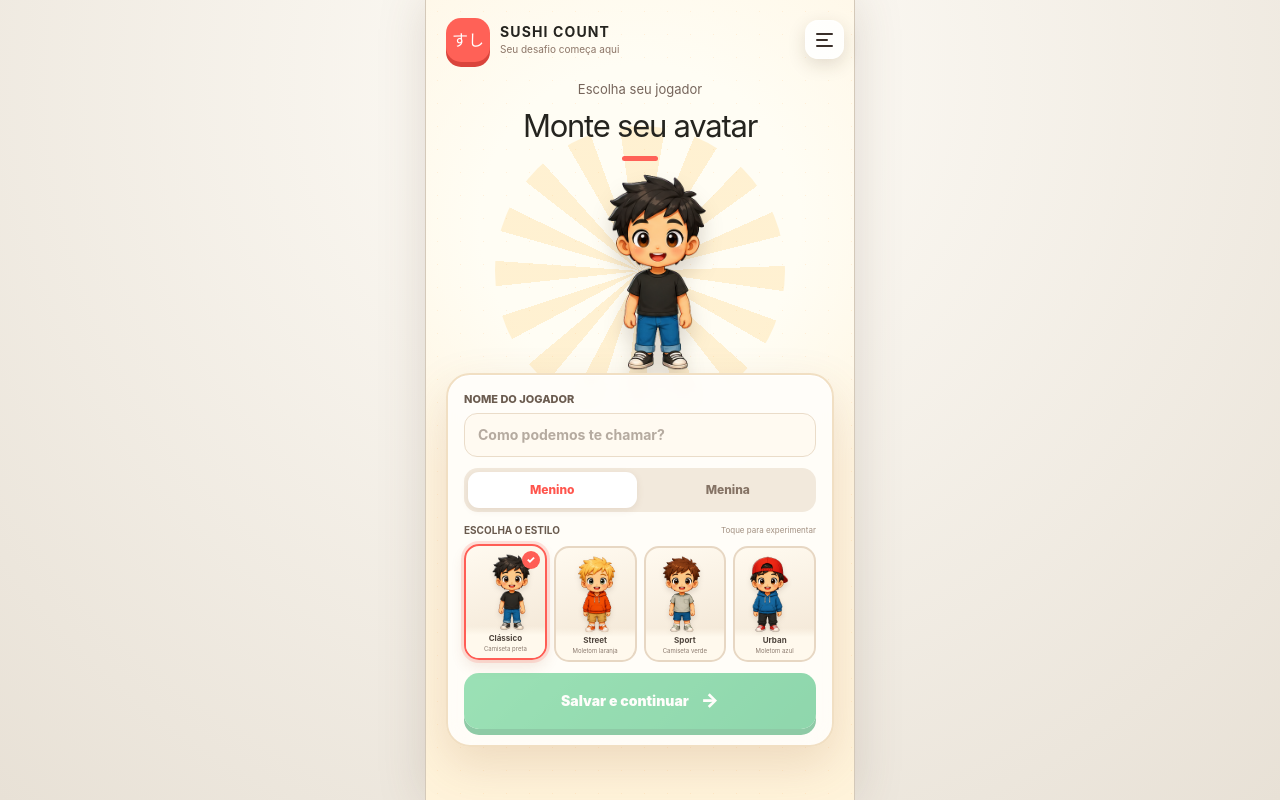
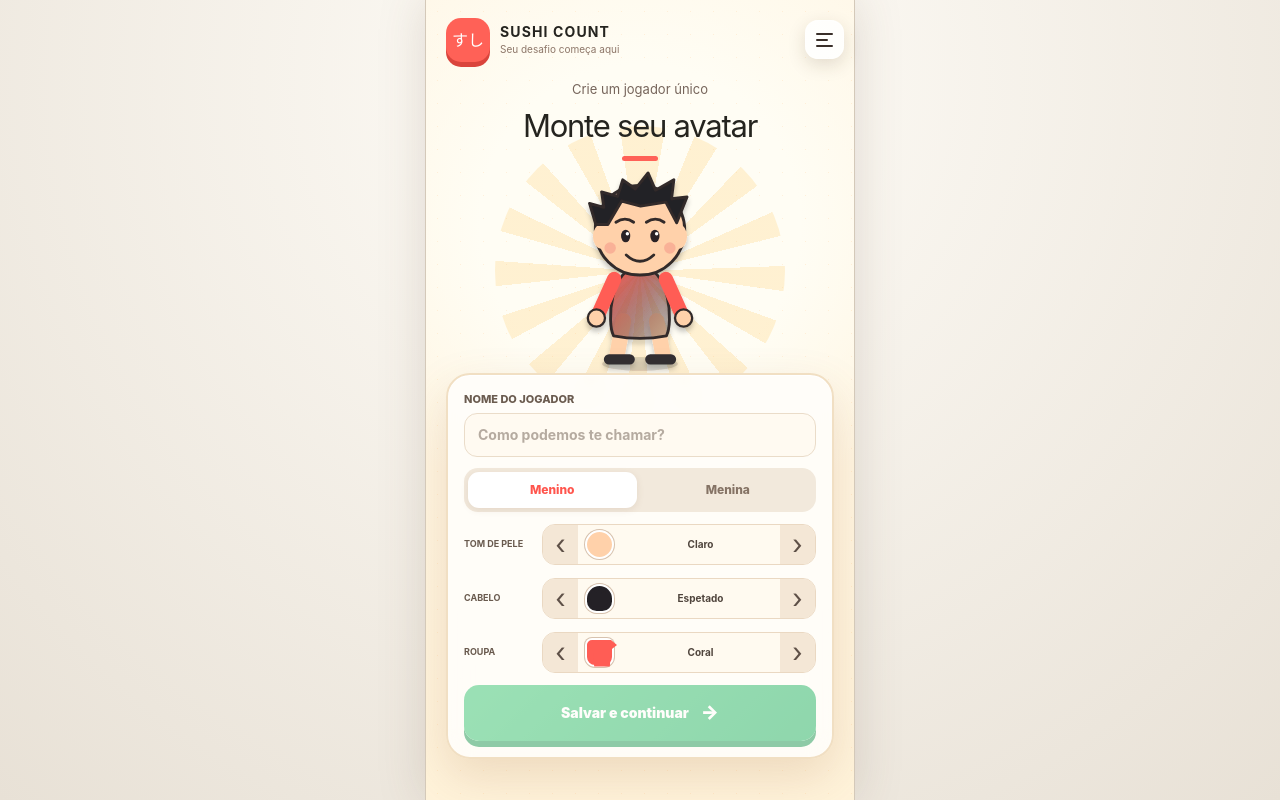
Before and after one commit to guilhermeczz/sushi-game, a React (Vite) app: page / in a window 1280 px wide. Built offline with nearby package versions, Linux system fonts and the light colour scheme.

Commit message:
feat: cria avatar modular com seletores por setas

```diff
--- a/src/App.jsx
+++ b/src/App.jsx
@@ -8,7 +8,7 @@ import SideMenu from './components/SideMenu'
 
 const AVATAR_KEY = 'sushi-count-avatar'
 const GAME_KEY = 'sushi-count-game'
-const defaultAvatar = { name: '', gender: 'boy', character: 0 }
+const defaultAvatar = { name: '', gender: 'boy', skin: 0, hair: 0, outfit: 0 }
 
 function loadState() {
   try {
--- a/src/components/Avatar.jsx
+++ b/src/components/Avatar.jsx
@@ -1,33 +1,51 @@
 import { motion } from 'framer-motion'
 
-export const avatarModels = [
-  { id: 0, gender: 'boy', name: 'Clássico', outfit: 'Camiseta preta' },
-  { id: 1, gender: 'boy', name: 'Street', outfit: 'Moletom laranja' },
-  { id: 2, gender: 'boy', name: 'Sport', outfit: 'Camiseta verde' },
-  { id: 3, gender: 'boy', name: 'Urban', outfit: 'Moletom azul' },
-  { id: 4, gender: 'girl', name: 'Clássica', outfit: 'Camiseta rosa' },
-  { id: 5, gender: 'girl', name: 'Fun', outfit: 'Jardineira azul' },
-  { id: 6, gender: 'girl', name: 'Pop', outfit: 'Vestido roxo' },
-  { id: 7, gender: 'girl', name: 'Sunny', outfit: 'Jardineira amarela' },
-]
-
-const positions = ['0%', '33.333%', '66.666%', '100%']
-const layerStyle = (id) => ({ backgroundPosition: `${positions[id % 4]} ${id >= 4 ? '100%' : '0%'}` })
+export const avatarChoices = {
+  skins: [
+    { name: 'Claro', color: '#ffd1aa' }, { name: 'Dourado', color: '#e8a36f' },
+    { name: 'Moreno', color: '#b96d46' }, { name: 'Escuro', color: '#75412f' },
+  ],
+  hairs: [
+    { name: 'Espetado', color: '#242126' }, { name: 'Loiro', color: '#e6a72e' },
+    { name: 'Castanho', color: '#743f28' }, { name: 'Rosa', color: '#ef6b9d' },
+  ],
+  outfits: [
+    { name: 'Coral', color: '#ff5d55' }, { name: 'Alga', color: '#46ad58' },
+    { name: 'Oceano', color: '#3187d1' }, { name: 'Manga', color: '#ffb928' },
+  ],
+}
 
 export default function Avatar({ avatar, size = 'large', mood = 'happy', eating = false, stage = 0, staticAvatar = false, className = '' }) {
-  const genderOffset = avatar?.gender === 'girl' ? 4 : 0
-  const model = avatar?.character ?? (genderOffset + ((avatar?.hair ?? 0) % 4))
+  const skin = avatarChoices.skins[avatar?.skin ?? 0].color
+  const hair = avatarChoices.hairs[avatar?.hair ?? 0].color
+  const outfitIndex = avatar?.outfit ?? 0
+  const shirt = avatarChoices.outfits[outfitIndex].color
+  const girl = avatar?.gender === 'girl'
   const heightClass = size === 'small' ? 'avatar-small' : size === 'hero' ? 'avatar-hero' : 'avatar-large'
+  const bodyWidth = 106 + stage * 13
 
   return (
-    <motion.div className={`art-avatar ${heightClass} mood-${mood} ${eating ? 'is-eating' : ''} ${className}`} animate={staticAvatar ? {} : mood === 'victory' ? { y: [0, -20, 0], rotate: [-2, 2, -2] } : { y: [0, -3, 0] }} transition={staticAvatar ? { duration: 0 } : { repeat: Infinity, duration: mood === 'victory' ? .75 : 2.5, ease: 'easeInOut' }} role="img" aria-label="Avatar personalizado do jogador">
-      <motion.div className="avatar-composite" animate={{ scaleX: 1 + stage * .065 }} transition={{ type: 'spring', stiffness: 100, damping: 16 }}>
-        <div className="avatar-art avatar-base" style={layerStyle(model)} />
-        {stage > 0 && <motion.div className={`avatar-belly stage-${stage}`} initial={{ scale: .4 }} animate={{ scale: 1 }} />}
-      </motion.div>
-      {mood === 'victory' && <span className="avatar-prop trophy">🏆</span>}
-      {mood === 'sad' && <><span className="tear left">💧</span><span className="tear right">💧</span></>}
-      {eating && <motion.span className="eating-mouth" initial={{ scaleY: .2 }} animate={{ scaleY: 1 }} />}
-    </motion.div>
+    <div className={`modular-avatar ${heightClass} ${className}`} role="img" aria-label="Avatar personalizado do jogador">
+      <motion.svg viewBox="0 0 260 380" animate={staticAvatar ? {} : mood === 'victory' ? { y: [0, -18, 0] } : {}} transition={{ repeat: Infinity, duration: .75 }}>
+        <defs>
+          <linearGradient id={`shirt-${outfitIndex}`} x1="0" y1="0" x2="1" y2="1"><stop stopColor={shirt}/><stop offset="1" stopColor="#252525" stopOpacity=".24"/></linearGradient>
+          <filter id="avatarShadow"><feDropShadow dx="0" dy="7" stdDeviation="5" floodOpacity=".22"/></filter>
+        </defs>
+        <g filter="url(#avatarShadow)">
+          <ellipse cx="130" cy="359" rx={66 + stage * 7} ry="12" fill="#31251f" opacity=".16" />
+          <path d="M101 284 90 344M159 284l11 60" stroke={skin} strokeWidth="27" strokeLinecap="round" />
+          <path d="M76 351h36M148 351h36" stroke="#302d31" strokeWidth="18" strokeLinecap="round" />
+          <motion.path animate={{ d: `M130 190C${130-bodyWidth/2} 190 ${130-bodyWidth/2-5} 288 84 310Q130 ${319+stage*4} 176 310C${130+bodyWidth/2+5} 288 ${130+bodyWidth/2} 190 130 190Z` }} transition={{ type:'spring',stiffness:90,damping:17 }} fill={`url(#shirt-${outfitIndex})`} stroke="#312a29" strokeWidth="5" />
+          {stage > 0 && <motion.ellipse initial={{ scale: .4 }} animate={{ scale: 1 }} cx="130" cy="281" rx={31+stage*9} ry={23+stage*5} fill={skin} stroke="#312a29" strokeWidth="4" />}
+          <path d="M85 211 57 273M175 211l28 62" stroke={shirt} strokeWidth="25" strokeLinecap="round" /><circle cx="54" cy="279" r="15" fill={skin} stroke="#312a29" strokeWidth="4"/><circle cx="206" cy="279" r="15" fill={skin} stroke="#312a29" strokeWidth="4"/>
+          <circle cx="130" cy="126" r="78" fill={skin} stroke="#312a29" strokeWidth="5"/><ellipse cx="62" cy="137" rx="14" ry="21" fill={skin}/><ellipse cx="198" cy="137" rx="14" ry="21" fill={skin}/>
+          {girl ? <path d="M53 150Q37 57 92 38q41-27 82 3 45 28 33 111l-22-36-7-50-46-19-45 18-16 52Z" fill={hair} stroke="#312a29" strokeWidth="5"/> : <path d="M53 116 42 79l25 7-4-27 28 8 9-29 22 16 22-28 13 30 32-18-4 33 27-3-18 45-19-36-44 7-33-9-24 41Z" fill={hair} stroke="#312a29" strokeWidth="5" strokeLinejoin="round"/>}
+          <path d="M88 112q16-11 31 0M141 112q16-11 31 0" stroke="#332b29" strokeWidth="5" strokeLinecap="round" fill="none"/>
+          {mood === 'sad' ? <><path d="M92 136q13-14 26 0M143 136q13-14 26 0" stroke="#332b29" strokeWidth="5" fill="none"/><path d="M110 175q20-18 40 0" stroke="#332b29" strokeWidth="5" fill="none"/><path d="M98 145v32M163 145v32" stroke="#63bde9" strokeWidth="8" strokeLinecap="round"/></> : <><ellipse cx="105" cy="136" rx="8" ry="11" fill="#292327"/><ellipse cx="156" cy="136" rx="8" ry="11" fill="#292327"/><circle cx="108" cy="132" r="3" fill="white"/><circle cx="159" cy="132" r="3" fill="white"/><path d={eating ? 'M96 166Q130 130 164 166Q160 211 130 214Q100 211 96 166Z' : 'M106 169q24 22 48 0'} fill={eating?'#542c2b':'none'} stroke="#332b29" strokeWidth="5" strokeLinecap="round"/>{eating&&<ellipse cx="130" cy="198" rx="19" ry="8" fill="#f47b76"/>}</>}
+          <circle cx="78" cy="157" r="10" fill="#ef827a" opacity=".4"/><circle cx="182" cy="157" r="10" fill="#ef827a" opacity=".4"/>
+        </g>
+        {mood==='victory'&&<text x="184" y="275" fontSize="70">🏆</text>}
+      </motion.svg>
+    </div>
   )
 }
--- a/src/components/AvatarCreator.jsx
+++ b/src/components/AvatarCreator.jsx
@@ -1,28 +1,27 @@
 import { motion } from 'framer-motion'
-import Avatar, { avatarModels } from './Avatar'
+import Avatar, { avatarChoices } from './Avatar'
 
 export default function AvatarCreator({ avatar, setAvatar, onSave }) {
   const valid = avatar.name.trim().length >= 2
-  const models = avatarModels.filter((model) => model.gender === avatar.gender)
-  const selected = avatar.character ?? (avatar.gender === 'girl' ? 4 : 0)
-  const changeGender = (gender) => setAvatar({ ...avatar, gender, character: gender === 'girl' ? 4 : 0 })
-
+  const change = (key, direction) => {
+    const options = avatarChoices[`${key}s`]
+    setAvatar({ ...avatar, [key]: ((avatar[key] ?? 0) + direction + options.length) % options.length })
+  }
   return (
     <motion.main className="screen onboarding" initial={{ opacity: 0 }} animate={{ opacity: 1 }}>
       <header className="brand"><span>すし</span><div><b>SUSHI COUNT</b><small>Seu desafio começa aqui</small></div></header>
-      <section className="intro"><p>Escolha seu jogador</p><h1>Monte seu avatar</h1></section>
-      <div className="avatar-stage"><div className="sunburst" /><Avatar avatar={{ ...avatar, character: selected }} size="small" staticAvatar /></div>
-      <form className="creator-card polished" onSubmit={(event) => { event.preventDefault(); if (valid) onSave() }}>
-        <label className="name-field">NOME DO JOGADOR<input value={avatar.name} maxLength={18} placeholder="Como podemos te chamar?" onChange={(event) => setAvatar({ ...avatar, name: event.target.value })} /></label>
-        <div className="gender-tabs"><button type="button" className={avatar.gender === 'boy' ? 'active' : ''} onClick={() => changeGender('boy')}>Menino</button><button type="button" className={avatar.gender === 'girl' ? 'active' : ''} onClick={() => changeGender('girl')}>Menina</button></div>
-        <div className="model-section"><div><b>ESCOLHA O ESTILO</b><small>Toque para experimentar</small></div><div className="model-picker">
-          {models.map((model) => <button key={model.id} type="button" className={selected === model.id ? 'selected' : ''} onClick={() => setAvatar({ ...avatar, character: model.id })} aria-label={`${model.name}, ${model.outfit}`}>
-            <Avatar avatar={{ ...avatar, character: model.id }} size="small" staticAvatar />
-            <span><b>{model.name}</b><small>{model.outfit}</small></span>
-          </button>)}
-        </div></div>
+      <section className="intro"><p>Crie um jogador único</p><h1>Monte seu avatar</h1></section>
+      <div className="avatar-stage fixed-avatar"><div className="sunburst"/><Avatar avatar={avatar} size="small" staticAvatar /></div>
+      <form className="creator-card polished" onSubmit={(event)=>{event.preventDefault();if(valid)onSave()}}>
+        <label className="name-field">NOME DO JOGADOR<input value={avatar.name} maxLength={18} placeholder="Como podemos te chamar?" onChange={(event)=>setAvatar({...avatar,name:event.target.value})}/></label>
+        <div className="gender-tabs"><button type="button" className={avatar.gender==='boy'?'active':''} onClick={()=>setAvatar({...avatar,gender:'boy'})}>Menino</button><button type="button" className={avatar.gender==='girl'?'active':''} onClick={()=>setAvatar({...avatar,gender:'girl'})}>Menina</button></div>
+        <ChoiceCarousel label="Tom de pele" option={avatarChoices.skins[avatar.skin??0]} type="skin" onPrev={()=>change('skin',-1)} onNext={()=>change('skin',1)}/>
+        <ChoiceCarousel label="Cabelo" option={avatarChoices.hairs[avatar.hair??0]} type="hair" onPrev={()=>change('hair',-1)} onNext={()=>change('hair',1)}/>
+        <ChoiceCarousel label="Roupa" option={avatarChoices.outfits[avatar.outfit??0]} type="outfit" onPrev={()=>change('outfit',-1)} onNext={()=>change('outfit',1)}/>
         <button className="primary-button" disabled={!valid}>Salvar e continuar <span>→</span></button>
       </form>
     </motion.main>
   )
 }
+
+function ChoiceCarousel({label,option,type,onPrev,onNext}){return <div className="choice-carousel"><b>{label}</b><div><button type="button" onClick={onPrev} aria-label={`Anterior: ${label}`}>‹</button><span className={`choice-preview ${type}`} style={{'--preview':option.color}}>{type==='hair'&&<i/>}{type==='outfit'&&<i/>}</span><strong>{option.name}</strong><button type="button" onClick={onNext} aria-label={`Próximo: ${label}`}>›</button></div></div>}
```
Also changed, not shown: src/index.css.
